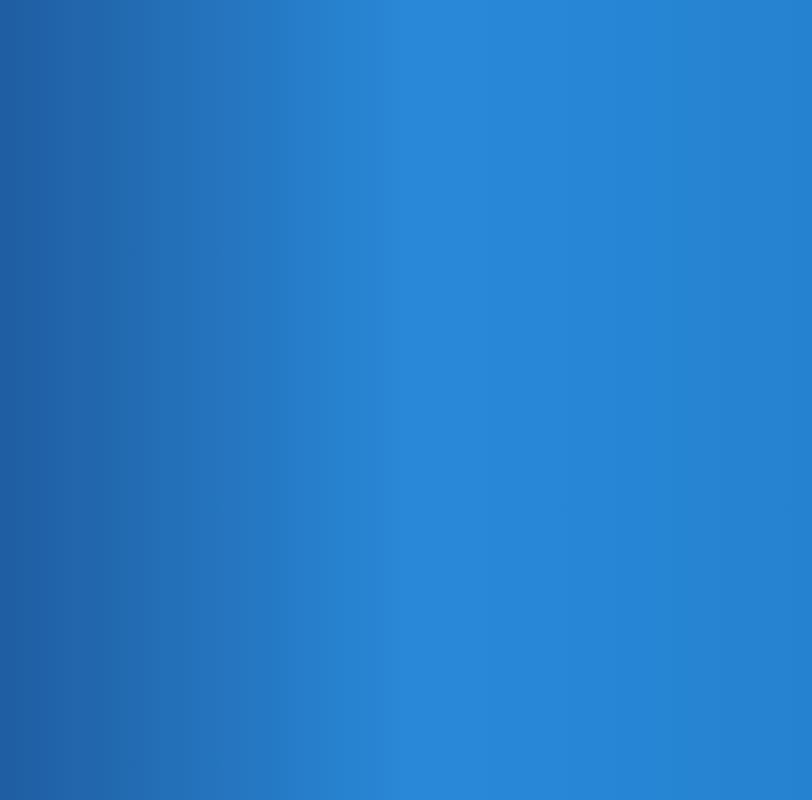
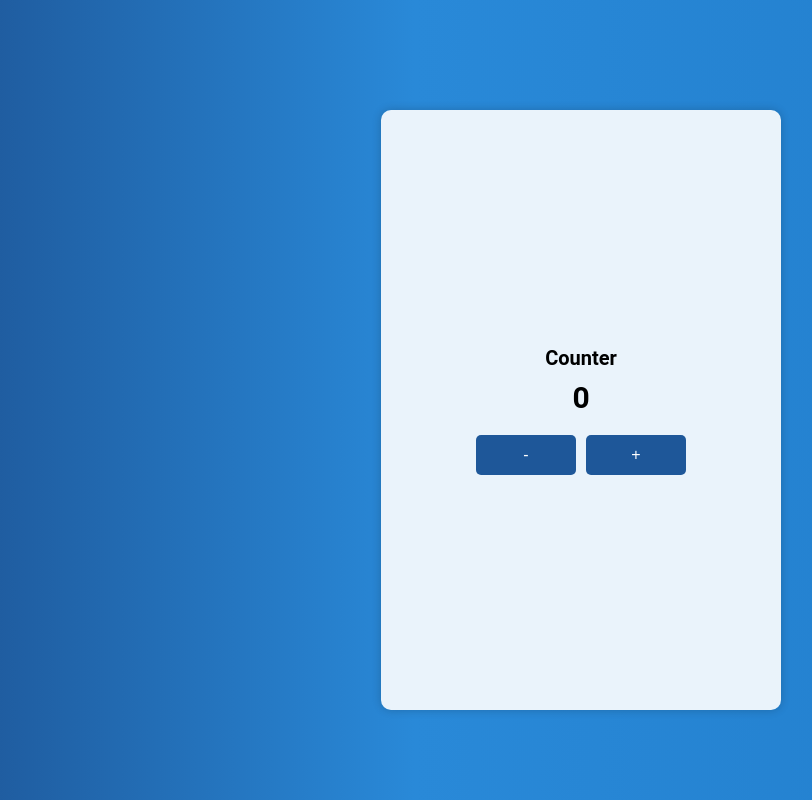
Before and after one commit to yamisagi/react-redux-dive, a React app: page / in a window 1280 px wide. Shown: the whole page, without its empty margins (59-871 px from the left). Built offline with nearby package versions, Linux system fonts and the light colour scheme; the HTML template or start-up script is replaced by a standard one.

Commit message:
feat: Add react-redux dependency and update App component

```diff
--- a/package.json
+++ b/package.json
@@ -11,6 +11,7 @@
     "@reduxjs/toolkit": "^2.0.1",
     "react": "^18.2.0",
     "react-dom": "^18.2.0",
+    "react-redux": "^9.1.0",
     "redux": "^5.0.1"
   },
   "devDependencies": {
--- a/src/App.css
+++ b/src/App.css
@@ -6,9 +6,70 @@
 
 body {
   font-family: 'Roboto', sans-serif;
-  background-image: linear-gradient(90deg, #1e5799 0%, #2989d8 37%, #207cca 100%);
+  background-image: linear-gradient(
+    90deg,
+    #1e5799 0%,
+    #2989d8 37%,
+    #207cca 100%
+  );
   background-repeat: no-repeat;
   min-height: 100vh;
   display: flex;
-  color: white;
+  color: black;
+  justify-content: center;
+  align-items: center;
 }
+
+.card {
+  width: 400px;
+  height: 600px;
+  background-color: rgba(255, 255, 255, 0.9);
+  border-radius: 10px;
+  box-shadow: 0 0 10px rgba(0, 0, 0, 0.2);
+  margin: auto;
+  display: flex;
+  flex-direction: column;
+  justify-content: center;
+  align-items: center;
+}
+
+.btn {
+  width: 100px;
+  height: 40px;
+  background-color: #1e5799;
+  border: none;
+  outline: none;
+  border-radius: 5px;
+  color: #fff;
+  font-size: 16px;
+  cursor: pointer;
+  margin-top: 20px;
+}
+
+.btn:hover {
+  background-color: #207cca;
+}
+
+.product__counter {
+  display: flex;
+  flex-direction: column;
+  justify-content: center;
+  align-items: center;
+  margin-top: 20px;
+}
+.counter__title {
+  font-size: 20px;
+  font-weight: 700;
+  margin-bottom: 10px;
+}
+.counter__value {
+  font-size: 30px;
+  font-weight: 700;
+}
+
+.counter__btn-group {
+  display: flex;
+  justify-content: center;
+  align-items: center;
+  gap: 10px;
+}
--- a/src/App.jsx
+++ b/src/App.jsx
@@ -1,9 +1,12 @@
 import './App.css';
+import Counter from './components/product/Counter';
 
 const App = () => {
-  return <>
-
-    </>;
+  return (
+    <>
+      <Counter />
+    </>
+  );
 };
 
 export default App;
--- /dev/null
+++ b/src/components/product/Counter.jsx
@@ -0,0 +1,24 @@
+import React from 'react';
+import Button from '../ui/Button';
+import Card from '../ui/Card';
+
+const Counter = () => {
+  return (
+    <Card className={'product__counter'}>
+      <p className='counter__title' role='heading' aria-level='3'>
+        Counter
+      </p>
+      <span className='counter__value'>0</span>
+      <div
+        className='counter__btn-group'
+        role='group'
+        aria-label='Button group'
+      >
+        <Button>-</Button>
+        <Button>+</Button>
+      </div>
+    </Card>
+  );
+};
+
+export default Counter;
--- /dev/null
+++ b/src/components/ui/Button.jsx
@@ -0,0 +1,17 @@
+import React from 'react';
+
+const Button = ({ children, onClick, className, disabled, type, ...props }) => {
+  return (
+    <button
+      type={type}
+      className={`btn ${className}`}
+      onClick={onClick}
+      disabled={disabled}
+      {...props}
+    >
+      {children}
+    </button>
+  );
+};
+
+export default Button;
--- /dev/null
+++ b/src/components/ui/Card.jsx
@@ -0,0 +1,7 @@
+import React from 'react';
+
+const Card = ({ children, className }) => {
+  return <div className={`card ${className}`}>{children}</div>;
+};
+
+export default Card;
--- a/src/index.jsx
+++ b/src/index.jsx
@@ -1,10 +1,14 @@
 import React from 'react';
 import ReactDOM from 'react-dom/client';
 import App from './App';
+import { Provider } from 'react-redux';
+import store from './store/store.js';
 
 const root = ReactDOM.createRoot(document.getElementById('root'));
 root.render(
   <React.StrictMode>
-    <App />
-  </React.StrictMode>,
+    <Provider store={store}>
+      <App />
+    </Provider>
+  </React.StrictMode>
 );
--- /dev/null
+++ b/src/reducer/counter-reducer.js
@@ -0,0 +1,25 @@
+const INCREASE = 'INCREASE';
+const DECREASE = 'DECREASE';
+
+const initialState = {
+  counter: 0,
+};
+
+const counterReducer = (state = initialState, action) => {
+  switch (action.type) {
+    case INCREASE:
+      return {
+        ...state,
+        counter: state.counter + 1,
+      };
+    case DECREASE:
+      return {
+        ...state,
+        counter: state.counter - 1,
+      };
+    default:
+      return state;
+  }
+};
+
+export default counterReducer;
--- /dev/null
+++ b/src/store/store.js
@@ -0,0 +1,6 @@
+import { createStore } from "redux";
+import counterReducer from "../reducer/counter-reducer";
+
+const store = createStore(counterReducer);
+
+export default store;
```
Also changed, not shown: 1 other file (tests, documents, lock files or other folders).
